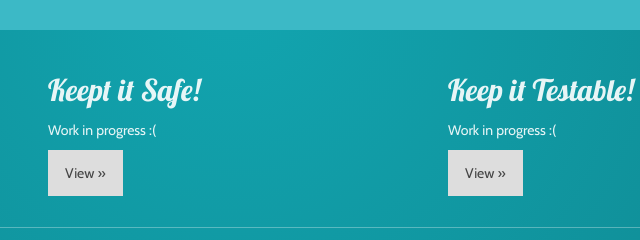
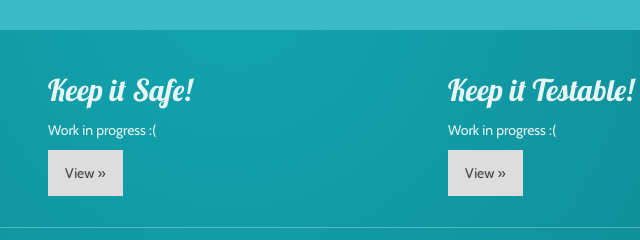
Before and after one commit to alexrios/end-of-legacy, a plain HTML site: page index.html in a window 1280 px wide. Shown: the part 345-585 px from the top of the page, 407-1047 px from the left. Drawn offline with nearby package versions, Linux system fonts and the light colour scheme; files that its build step writes are made by us from their sources.

Commit message:
mistyped word :(

```diff
--- a/index.html
+++ b/index.html
@@ -65,7 +65,7 @@
           <p><a class="btn" href="#">View &raquo;</a></p>
         </div>
         <div class="span4">
-          <h2>Keept it Safe!</h2>
+          <h2>Keep it Safe!</h2>
            <p>Work in progress :( </p>
           <p><a class="btn" href="#">View &raquo;</a></p>
        </div>
```
